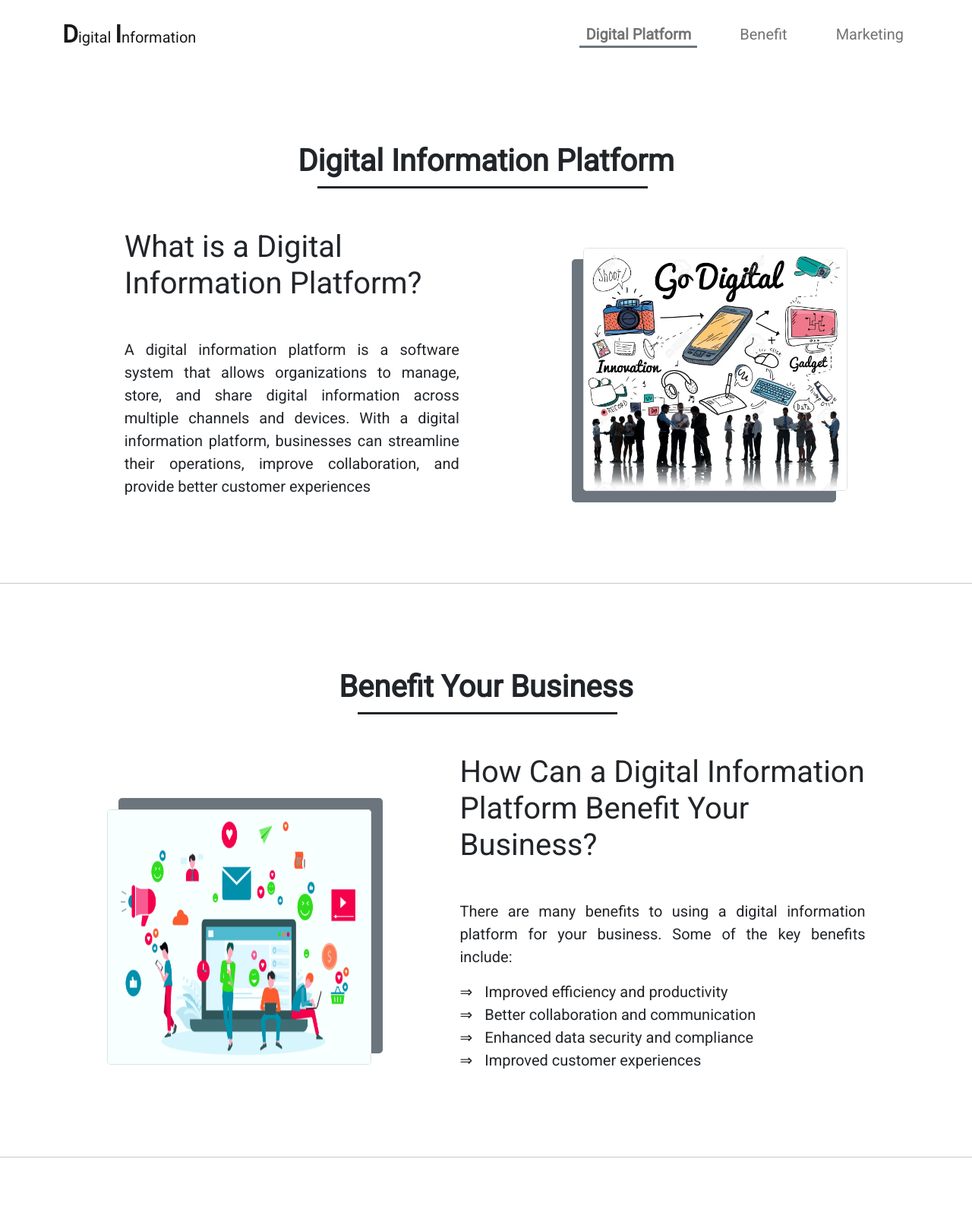
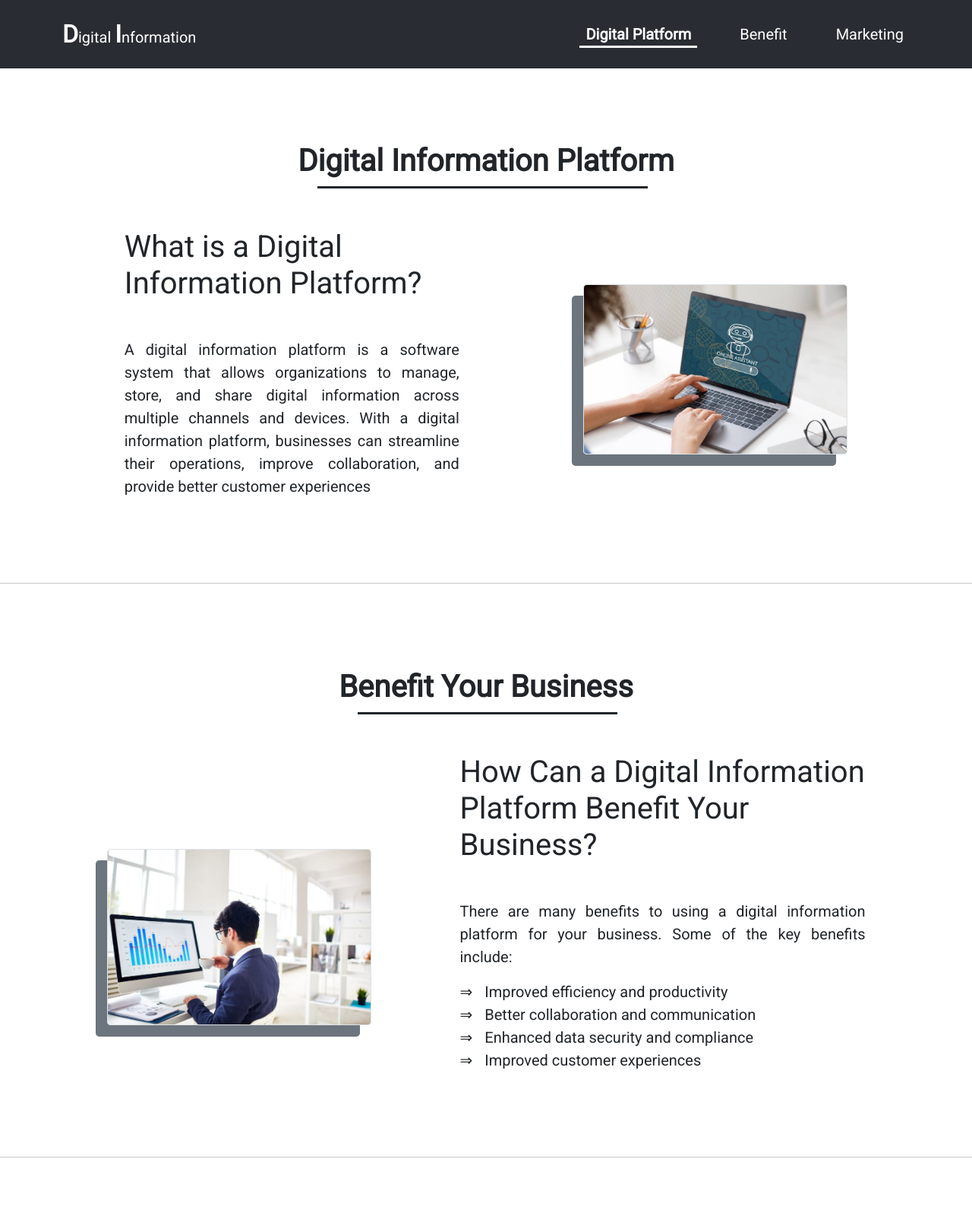
Before and after one commit to PathanJunaid/Digital-Information-website, a plain HTML site: page index.html in a window 1280 px wide. Shown: the top 1600 px of the page at 76% size. Drawn offline with nearby package versions, Linux system fonts and the light colour scheme.

Commit message:
Navbar color changed , images changed &  minor chnages

```diff
--- a/file.css
+++ b/file.css
@@ -1,18 +1,8 @@
 .text-justify{
     text-align: justify;
 }
-.img-digital{
-    max-height: 30em;
-    width: 100%;
-    box-shadow: -15px 15px #6c757d;
-}
-.img-benefit{
-    width: 100%;
-    min-height : 21rem !important;
-    box-shadow: 15px -15px #6c757d;
-}
-.img-marketing{
-    min-height : 21rem !important;
+.img-all-height{
+    max-height: 20rem;
     width: 100%;
     box-shadow: -15px 15px #6c757d;
 }
@@ -23,7 +13,7 @@
     font-weight: 500;
 }
 .bg-color-contact{
-    background-color: #292d33;
+    background-color: #292d33; /* Used in Navbar also */
 }
 .rounded-1rem{
     border-radius: 1rem;
@@ -57,7 +47,7 @@
     border-bottom-style: solid !important;
     border-bottom-width: 3px !important;
     width: fit-content;
-    border-color: #6c757d;
+    border-color: white;
     font-weight: bold;
 }
 .padding{
@@ -75,7 +65,10 @@
     width: 60px;
     height: 60px;
 }
+.top_link_container{
+    width: 70px;
+    height: 70px;
+}
 .bg-color-shadow{
-    /* background-color: #6c757d; */
     background-image: linear-gradient( #333333,#6c757d);
 }
--- a/index.html
+++ b/index.html
@@ -22,22 +22,22 @@
   <div class="" id="top"></div>
 
   <!-- Navbar  -->
-  <nav class="navbar sticky-top navbar-expand-lg navbar-light bg-white text-dark py-3 px-2">
+  <nav class="navbar sticky-top navbar-expand-lg navbar-light bg-color-contact py-3 px-2">
     <div class="container">
-      <a class="navbar-brand" href="#"> <span class="fs-2 fw-bold">D</span>igital <span class="fs-2 fw-bold">I</span>nformation</a>
-      <button class="navbar-toggler bg-white button-1" type="button" data-bs-toggle="collapse" data-bs-target="#navbarSupportedContent" aria-controls="navbarSupportedContent" aria-expanded="false" aria-label="Toggle navigation">
-        <span class="navbar-toggler-icon"></span>
+      <a class="navbar-brand text-white" href="#"> <span class="fs-2 fw-bold">D</span>igital <span class="fs-2 fw-bold">I</span>nformation</a>
+      <button class="navbar-toggler bg-color-contact text-white button-1" type="button" data-bs-toggle="collapse" data-bs-target="#navbarSupportedContent" aria-controls="navbarSupportedContent" aria-expanded="false" aria-label="Toggle navigation">
+        <span class=""><img src="Images/border-width-white.svg" alt=""></span>
       </button>
       <div class="collapse navbar-collapse its" id="navbarSupportedContent">
         <ul class="navbar-nav w-100 mb-2 mb-lg-0  d-flex justify-content-end">
           <li class="nav-item" onclick="navbar_closed()">
-            <a class="nav-link fs-5 bg-white" name="" href="#Digital">Digital Platform</a>
+            <a class="nav-link fs-5 bg-color-contact text-white" name="" href="#Digital">Digital Platform</a>
           </li>
           <li class="nav-item ms-lg-5" onclick="navbar_closed()">
-            <a class="nav-link fs-5 bg-white" name="" href="#Benefit">Benefit</a>
+            <a class="nav-link fs-5 bg-color-contact text-white" name="" href="#Benefit">Benefit</a>
           </li>
           <li class="nav-item ms-lg-5" onclick="navbar_closed()">
-            <a class="nav-link fs-5 bg-white" href="#Marketing">Marketing</a>
+            <a class="nav-link fs-5 bg-color-contact text-white" href="#Marketing">Marketing</a>
           </li>
         </ul>
       </div>
@@ -46,9 +46,10 @@
 
   <!--Fixed Top Arrow link  -->
   <div class="position-fixed position z-index-5 visible ">
-    <div class="top_link text-center">
+    <div class="top_link_container text-center">
 
-      <a href="#top" class="bg-color-shadow text-white text-decoration-none fs-1 px-2 fw-bold border border-4 border-white rounded-circle d-inline-block w-100">&#8593;</a>
+      <!-- &#8593; -->
+      <a href="#top" class="bg-color-shadow text-white fs-2 text-decoration-none fw-bold border border-4 border-white rounded-circle d-block top_link">&#8593;</a>
     </div>
 </div>
   <!-- What is a Digital Information Platform? -->
@@ -69,7 +70,7 @@
       </div>
       <!-- Image Digital Information Platform-->
       <div class="col-10 col-lg-4">
-        <img src="Images/Digital2.PNG" alt="" class="border rounded-3 mt-5 mt-lg-0 img-digital">
+        <img src="Images/Digital Info.jpg" alt="" class="border rounded-3 mt-5 mt-lg-0 img-all-height">
       </div>
     </div>
   </div>
@@ -98,7 +99,7 @@
 
       <!-- Image Benefit your business  -->
       <div class="col-10 col-lg-4">
-          <img src="Images/Benifits.png" alt="" class="img-benefit border rounded-3 mt-5">
+          <img src="Images/Business.jpg" alt="" class="img-all-height border rounded-3 mt-5">
 
       </div>
     </div>
@@ -126,7 +127,7 @@
       </div>
       <!-- Image Marketing -->
       <div class="col-10 col-lg-4">
-          <img src="Images/marketing1.jpg" alt="" class="img-marketing border border-0 rounded-3 mt-5 mt-lg-0">
+          <img src="Images/Digital Marketing.jpg" alt="" class="img-all-height border border-0 rounded-3 mt-5 mt-lg-0">
       </div>
     </div>
   </div>
--- a/index_javascript.js
+++ b/index_javascript.js
@@ -25,8 +25,12 @@ document.addEventListener('DOMContentLoaded', function() {
     function activateLink(link) {
       navLinks.forEach(function(navLink) {
         navLink.classList.remove('Benefitlnk');
+        navLink.classList.remove('mb-2')
+        navLink.classList.remove('mb-lg-0')
       });
       link.classList.add('Benefitlnk');
+      link.classList.add('mb-2')
+      link.classList.add('mb-lg-0')
     }
   // check which section is at the top
     function checkSectionInView() {
```
Also changed, not shown: Images/Benifits.png (deleted), Images/Business.jpg (added), Images/Contact.jpg (deleted), Images/Digital Info.jpg (added), Images/Digital Marketing.jpg (added), Images/Digital2.PNG (deleted), Images/Up_Arrow.png (deleted), Images/Vector.png (deleted), Images/marketing1.jpg (deleted).
